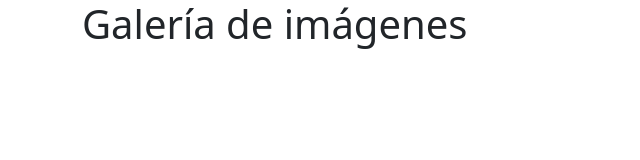
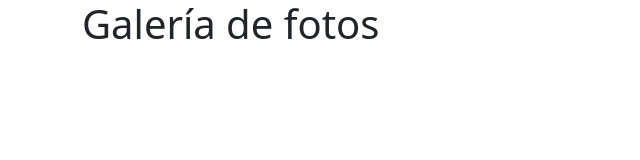
Before and after one commit to mentorrolling/blog-javascript-62i, a plain HTML site: page tareas/index.html in a window 1280 px wide. Shown: the whole page, without its empty margins (0-640 px from the left). Drawn offline with nearby package versions, Linux system fonts and the light colour scheme.

Commit message:
Cambio título de galeria

```diff
--- a/tareas/index.html
+++ b/tareas/index.html
@@ -15,7 +15,7 @@
     <div class="container">
       <div class="row">
         <div class="col">
-          <h1>Galería de imágenes</h1>
+          <h1>Galería de fotos</h1>
         </div>
       </div>
     </div>
```
